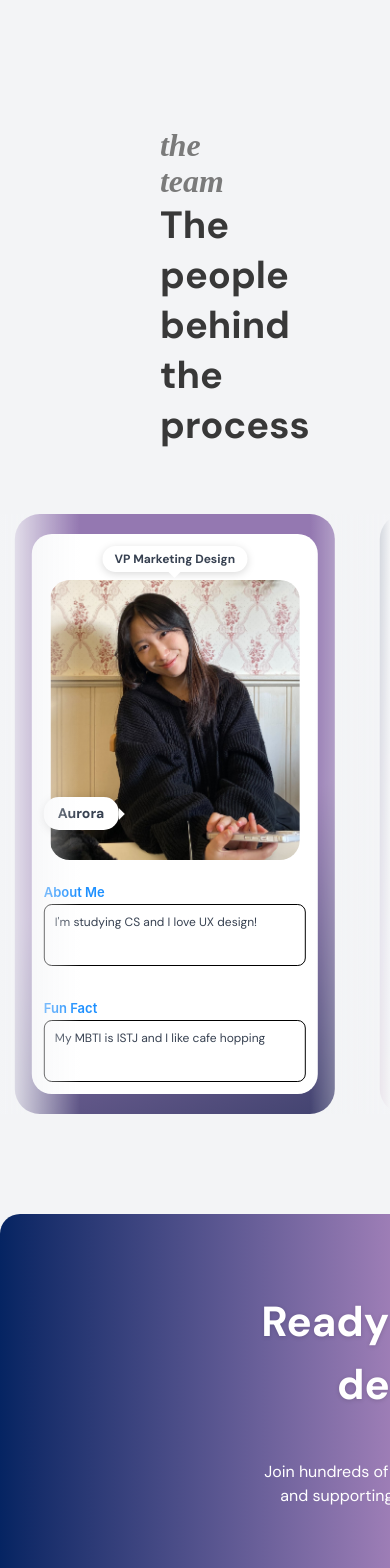
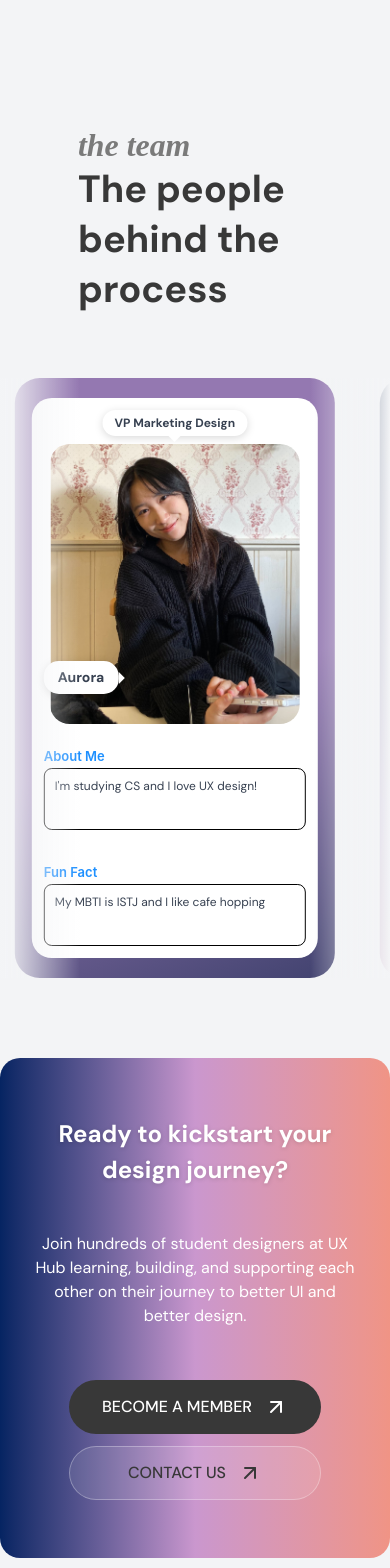
Before and after one commit to auroraxcheng/UXhub-website, a Next.js app: page / in a window 390 px wide. Shown: the part 4140-5708 px from the top of the page. Built offline with nearby package versions, Linux system fonts and the light colour scheme.

Commit message:
Fixed responsiveness of FooterContent.tsx

```diff
--- a/src/components/FooterContent.tsx
+++ b/src/components/FooterContent.tsx
@@ -18,17 +18,17 @@ const FooterContent: React.FC<FooterContentProps> = ({
   };
 
   return (
-    <div className="flex items-center justify-center py-20 lg:py-20 md:py-16 sm:py-12 w-[1000px] h-[500px] lg:w-[1000px] lg:h-[500px] md:w-[800px] md:h-[400px] sm:w-full sm:h-[300px] mx-auto rounded-[20px] mt-[100px] lg:mt-[100px] md:mt-20 sm:mt-15 bg-gradient-to-r from-[#052462] via-[#CA97CE] to-[#F09485]">
-      <div className="max-w-6xl mx-auto px-8 text-center w-[552px] h-[301px] lg:w-[552px] lg:h-[301px] md:w-[500px] md:h-[250px] sm:w-full sm:h-[200px] flex flex-col justify-center items-center gap-5">
-        <h2 className="font-dm-sans text-white text-[42px] lg:text-[42px] md:text-[32px] sm:text-2xl font-bold leading-normal mb-6 drop-shadow-sm">
+    <div className="flex items-center justify-center w-screen py-20 lg:py-20 md:py-16 sm:py-12 max-h-[500px] max-w-[1000px] mx-auto rounded-[20px] lg:mt-[100px] mt-20 bg-gradient-to-r from-[#052462] via-[#CA97CE] to-[#F09485]">
+      <div className="max-w-6xl mx-auto px-8 text-center  lg:w-[552px]  md:w-[500px]  sm:w-full  flex flex-col justify-center items-center gap-5">
+        <h2 className="font-dm-sans text-white text-[24px] lg:text-[42px] md:text-[32px] sm:text-2xl font-bold leading-normal mb-6 drop-shadow-sm">
           {title}
         </h2>
 
-        <p className="font-dm-sans text-white text-center text-base lg:text-base md:text-sm sm:text-xs font-normal leading-normal mb-8 max-w-2xl mx-auto">
+        <p className="font-dm-sans text-white text-center text-base font-normal leading-normal mb-8 max-w-2xl mx-auto">
           {description}
         </p>
 
-        <div className="flex gap-3 justify-center">
+        <div className="flex flex-col sm:flex-row gap-3 justify-center">
           <Button variant="primary" icon={<ArrowUpRight className="w-6 h-6" />}>
             BECOME A MEMBER
           </Button>
--- a/src/pages/TeamSection.tsx
+++ b/src/pages/TeamSection.tsx
@@ -109,7 +109,7 @@ export default function TeamSection() {
   return (
     <div className="w-full ">
       <div className="max-w-8xl mx-auto">
-        <div className="mb-16 px-[160px]">
+        <div className="mb-16 px-[20%]">
           <p className="mb-0" style={SECTION_STYLES.subtitle}>
             the team
           </p>
```
